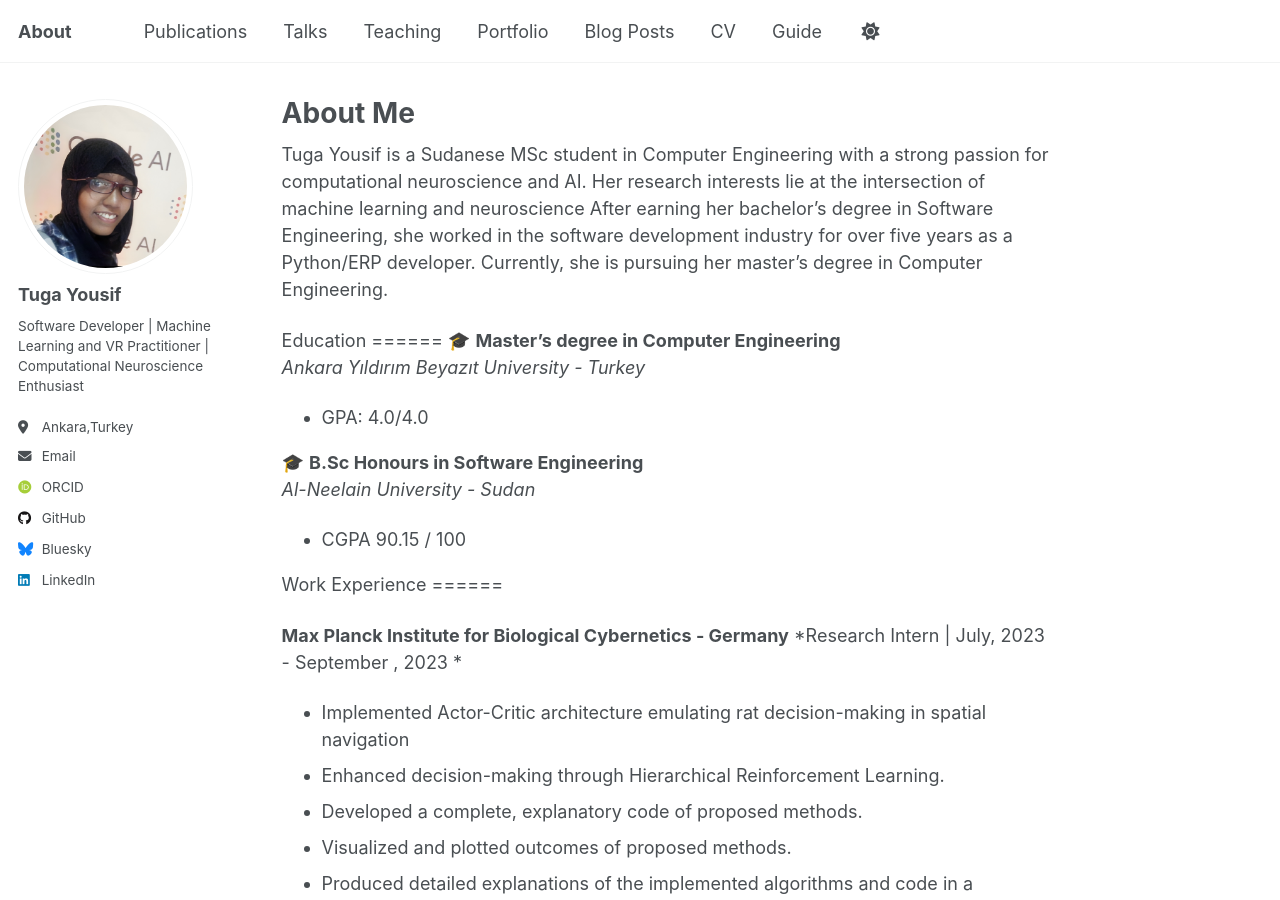
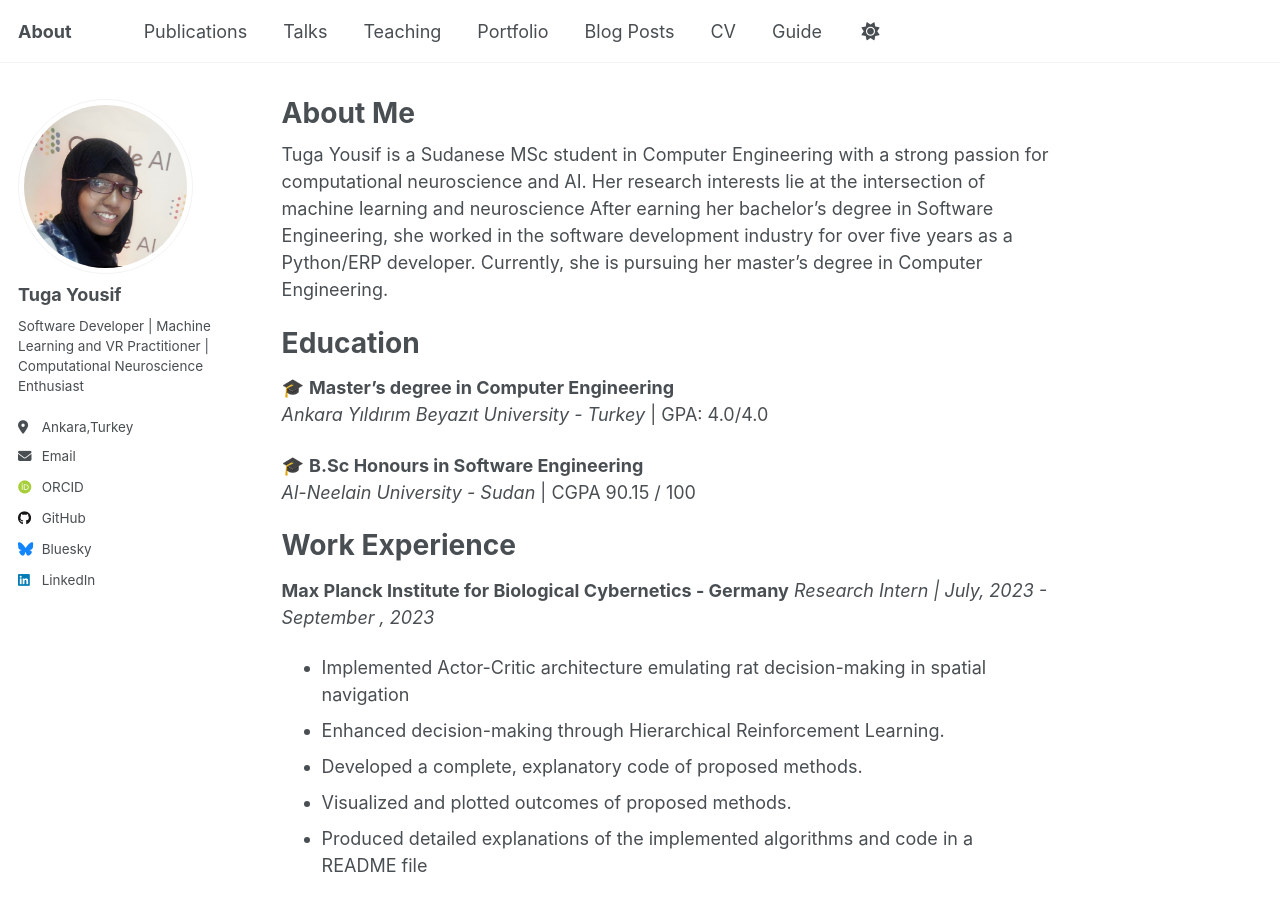
Before and after one commit to TugaAhmed/TugaAhmed.github.io, a Jekyll site: the page built from _pages/about.md, in a window 1280 px wide and 900 px high. Built offline with Jekyll 4.4.1, drawn with Linux system fonts in a browser that asks for light colours; some web fonts are replaced; part of the change alters nothing that is shown.

```diff
--- a/_pages/about.md
+++ b/_pages/about.md
@@ -12,21 +12,19 @@ Tuga Yousif is a Sudanese MSc student in Computer Engineering with a strong pass
 
 
 Education
- ======
+======
  🎓 **Master’s degree in Computer Engineering**
- *Ankara Yıldırım Beyazıt University - Turkey*
- - GPA: 4.0/4.0
+ *Ankara Yıldırım Beyazıt University - Turkey* |  GPA: 4.0/4.0
 
  🎓 **B.Sc Honours in Software Engineering**
- *Al-Neelain University - Sudan*
- - CGPA 90.15 / 100
+ *Al-Neelain University - Sudan* | CGPA 90.15 / 100
 
 
 Work Experience
- ======
+======
 
  **Max Planck Institute for Biological Cybernetics - Germany**
- *Research Intern |  July, 2023 - September , 2023  *
+ *Research Intern |  July, 2023 - September , 2023*
  - Implemented Actor-Critic architecture emulating rat decision-making in spatial navigation
  - Enhanced decision-making through Hierarchical Reinforcement Learning.
  - Developed a complete, explanatory code of proposed methods.
```
